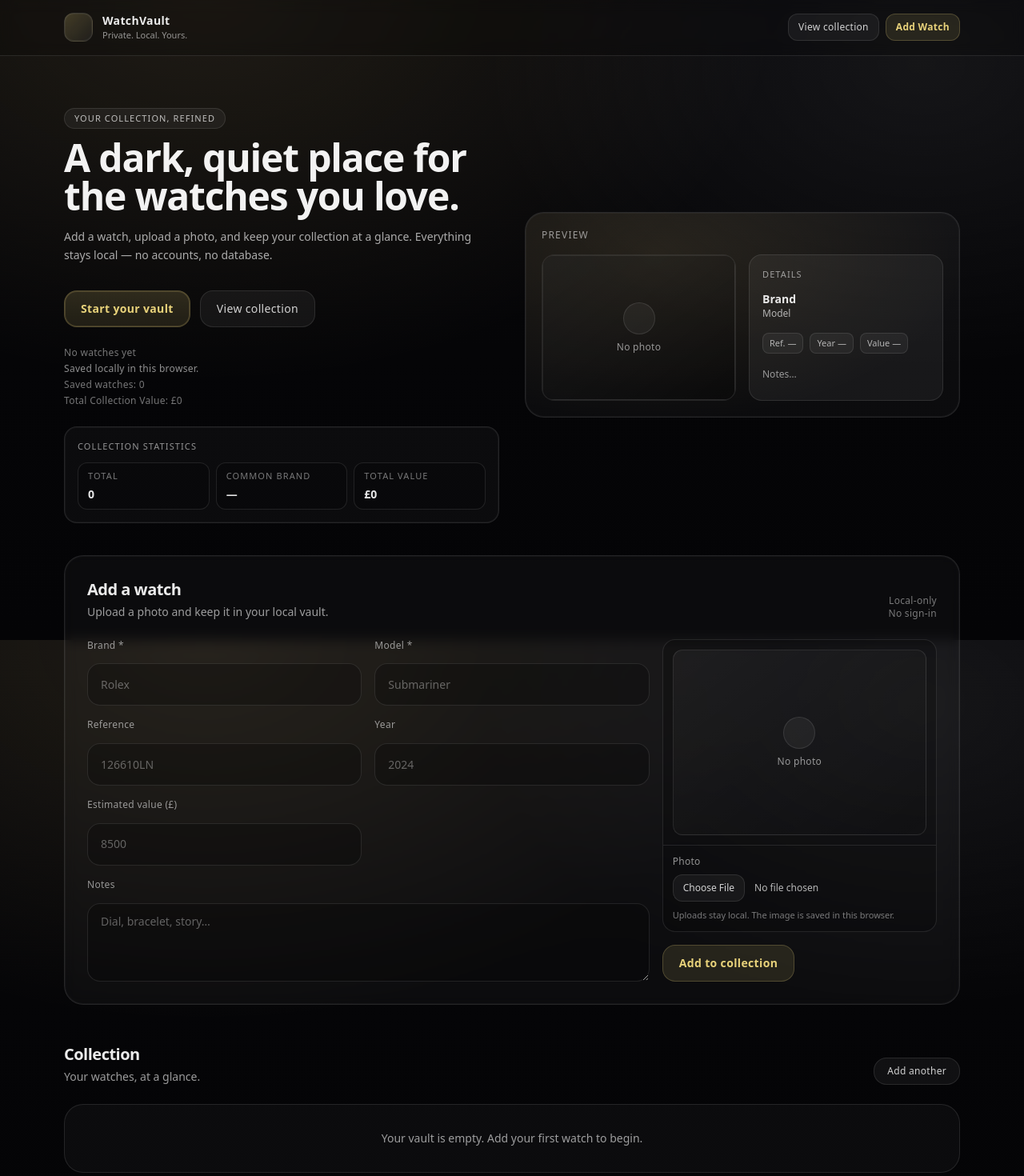
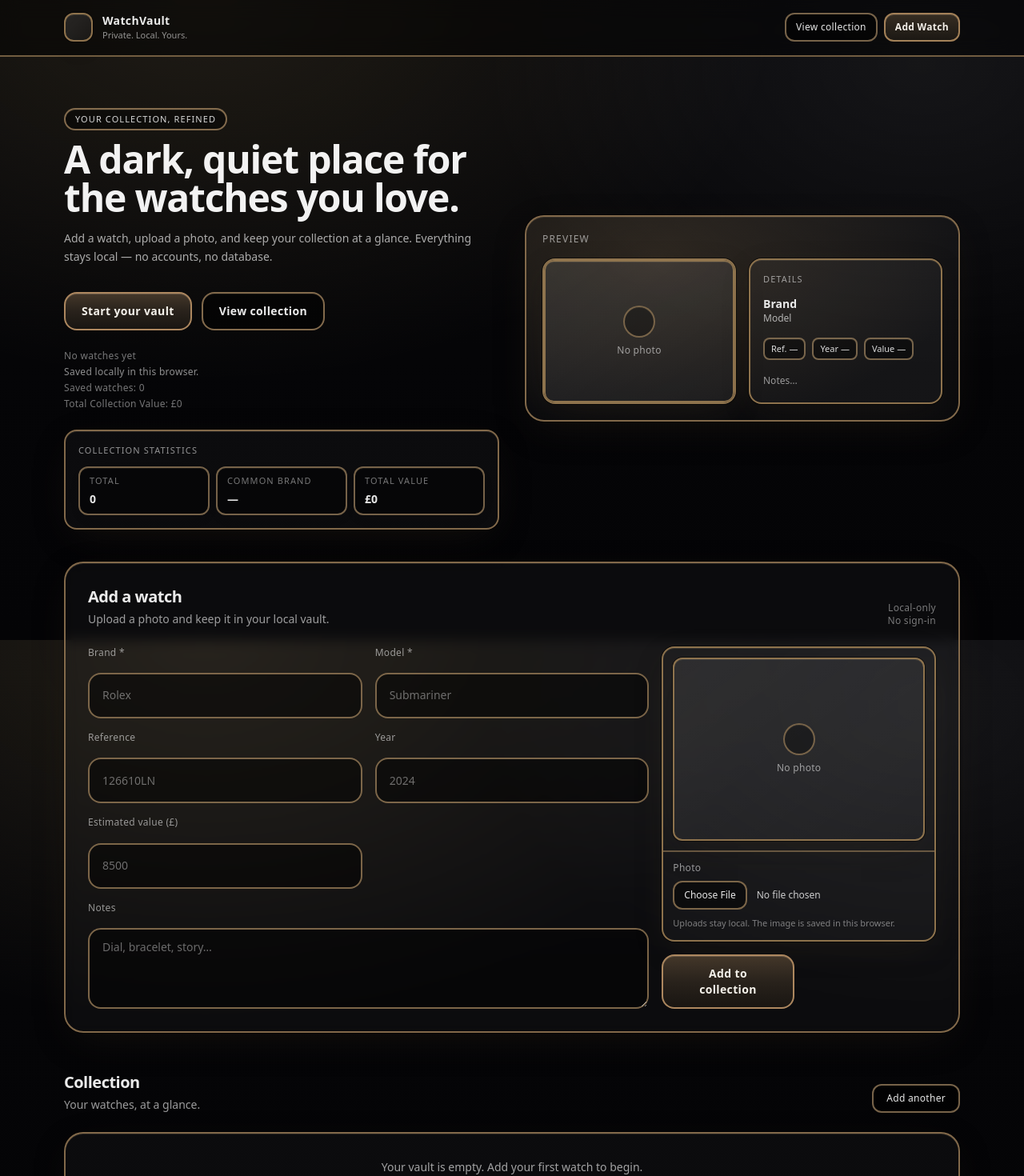
Before and after one commit to cosmodoc65-gif/Watchvault, a Next.js app: page / in a window 1280 px wide. Shown: the top 1470 px of the page at 80% size. Built offline with nearby package versions, Linux system fonts and the light colour scheme.

Commit message:
golden frames

```diff
--- a/app/page.tsx
+++ b/app/page.tsx
@@ -18,11 +18,51 @@ function classNames(...values: Array<string | false | undefined | null>) {
   return values.filter(Boolean).join(" ");
 }
 
+/**
+ * Champagne / antique brushed gold — strong legibility on black, still boutique-restrained.
+ * ~2px frames, warm metallic tone, soft separation shadows (no neon, no orange pop).
+ */
+const gold = {
+  frame:
+    "border-2 border-[hsla(35,30%,46%,0.92)] bg-white/[0.03] shadow-[inset_0_1px_0_0_hsla(38,22%,58%,0.2),0_0_0_1px_rgba(0,0,0,0.55),0_12px_44px_-14px_hsla(36,32%,14%,0.45)]",
+  frameLg:
+    "border-2 border-[hsla(34,28%,44%,0.9)] bg-white/[0.03] shadow-[inset_0_1px_0_0_hsla(37,20%,56%,0.18),0_0_0_1px_rgba(0,0,0,0.58),0_14px_52px_-16px_hsla(36,30%,12%,0.48)]",
+  cardHover:
+    "transition duration-300 ease-out hover:border-[hsla(33,32%,54%,0.98)] hover:bg-white/[0.045] hover:shadow-[inset_0_1px_0_0_hsla(36,24%,64%,0.24),0_0_0_1px_hsla(34,28%,32%,0.45),0_22px_58px_-18px_hsla(36,34%,10%,0.5)] hover:-translate-y-0.5",
+  focus:
+    "focus:border-[hsla(33,30%,52%,0.95)] focus:ring-2 focus:ring-[hsla(34,32%,42%,0.45)] focus:ring-offset-2 focus:ring-offset-[#070708]",
+  input:
+    "rounded-2xl border-2 border-[hsla(34,26%,44%,0.88)] bg-black/45 px-4 py-3 text-sm text-white/92 outline-none placeholder:text-white/40",
+  tag: "rounded-lg border-2 border-[hsla(34,24%,46%,0.82)] bg-black/38 px-2 py-1 text-[11px] text-white/85 shadow-[inset_0_1px_0_0_hsla(36,18%,54%,0.12)]",
+  statCell:
+    "rounded-xl border-2 border-[hsla(34,24%,44%,0.85)] bg-black/42 px-3 py-2 shadow-[inset_0_1px_0_0_hsla(36,18%,52%,0.12),0_6px_22px_-14px_hsla(36,30%,10%,0.42)]",
+  btnPrimary:
+    "rounded-2xl border-2 border-[hsla(32,34%,54%,0.96)] bg-gradient-to-b from-[hsla(33,24%,22%,0.97)] via-[hsla(32,20%,14%,0.95)] to-[hsla(30,18%,9%,0.94)] px-5 py-3 text-sm font-semibold tracking-wide text-[hsla(38,38%,95%,0.99)] shadow-[inset_0_1px_0_0_hsla(36,26%,62%,0.32)] transition hover:border-[hsla(31,36%,58%,0.99)] hover:shadow-[inset_0_1px_0_0_hsla(35,28%,68%,0.22),0_0_36px_-12px_hsla(36,36%,22%,0.45)]",
+  btnSecondary:
+    "rounded-2xl border-2 border-[hsla(34,26%,46%,0.88)] bg-black/48 px-5 py-3 text-sm font-semibold tracking-wide text-white/92 shadow-[inset_0_1px_0_0_hsla(36,18%,52%,0.14)] transition hover:border-[hsla(32,30%,54%,0.95)] hover:bg-black/56 hover:text-white",
+  btnSmPrimary:
+    "rounded-xl border-2 border-[hsla(32,32%,52%,0.94)] bg-gradient-to-b from-[hsla(32,22%,18%,0.96)] to-[hsla(30,16%,10%,0.94)] px-3 py-2 text-xs font-semibold tracking-wide text-[hsla(38,36%,94%,0.99)] shadow-[inset_0_1px_0_0_hsla(35,24%,58%,0.28)] transition hover:border-[hsla(31,36%,56%,0.98)] hover:shadow-[0_0_28px_-10px_hsla(36,34%,18%,0.42)]",
+  btnSmSecondary:
+    "rounded-xl border-2 border-[hsla(34,24%,44%,0.86)] bg-black/52 px-3 py-2 text-xs tracking-wide text-white/90 transition hover:border-[hsla(32,30%,52%,0.95)] hover:bg-black/60",
+  pill:
+    "rounded-full border-2 border-[hsla(34,26%,46%,0.88)] bg-black/40 px-3 py-1 text-[11px] tracking-widest text-white/82 shadow-[inset_0_1px_0_0_hsla(36,18%,54%,0.14)]",
+};
+
 function Placeholder() {
   return (
-    <div className="flex h-full w-full items-center justify-center rounded-xl border border-white/10 bg-gradient-to-br from-white/5 to-white/0">
+    <div
+      className={classNames(
+        "flex h-full w-full items-center justify-center rounded-xl bg-gradient-to-br from-white/[0.04] to-transparent",
+        gold.frame,
+      )}
+    >
       <div className="text-center">
-        <div className="mx-auto mb-2 h-10 w-10 rounded-full border border-white/10 bg-white/5" />
+        <div
+          className={classNames(
+            "mx-auto mb-2 h-10 w-10 rounded-full bg-black/30",
+            "border-2 border-[hsla(34,26%,44%,0.82)] shadow-[inset_0_1px_0_0_hsla(36,18%,52%,0.12)]",
+          )}
+        />
         <p className="text-xs tracking-wide text-white/55">No photo</p>
       </div>
     </div>
@@ -47,36 +87,46 @@ function WatchCard({
   onEdit: (watch: Watch) => void;
 }) {
   return (
-    <div className="group relative overflow-hidden rounded-2xl border border-white/10 bg-white/[0.03] shadow-[0_0_0_1px_rgba(255,255,255,0.04)_inset] backdrop-blur transition duration-300 hover:-translate-y-0.5 hover:border-white/15 hover:bg-white/[0.04] hover:shadow-[0_0_0_1px_rgba(255,255,255,0.06)_inset,0_18px_45px_-30px_rgba(0,0,0,0.75)]">
-      <div className="relative aspect-[4/3] w-full overflow-hidden bg-black/20">
+    <div
+      className={classNames(
+        "group relative overflow-hidden rounded-2xl backdrop-blur",
+        gold.frame,
+        gold.cardHover,
+      )}
+    >
+      <div className="relative aspect-[4/3] w-full overflow-hidden bg-black/25">
         {watch.photoUrl ? (
-          // Normal img avoids Next image config pitfalls for blob: URLs
           <img
             src={watch.photoUrl}
             alt={`${watch.brand} ${watch.model}`}
-            className="h-full w-full object-cover transition duration-500 group-hover:scale-[1.03]"
+            draggable={false}
+            className="h-full w-full object-cover transition duration-500 ease-out group-hover:scale-[1.02]"
           />
         ) : (
           <Placeholder />
         )}
         <div className="pointer-events-none absolute inset-0 bg-gradient-to-t from-black/65 via-black/0 to-black/0" />
       </div>
-      <div className="absolute right-3 top-3 flex items-center gap-2 opacity-100 sm:opacity-0 sm:transition sm:group-hover:opacity-100">
+      <div className="absolute right-3 top-3 flex items-center gap-2 opacity-100 sm:opacity-0 sm:transition-opacity sm:duration-300 sm:group-hover:opacity-100">
         <button
           type="button"
           onClick={() => onEdit(watch)}
-          className="rounded-xl border border-white/10 bg-black/40 px-2.5 py-2 text-[11px] tracking-wide text-white/80 backdrop-blur transition hover:bg-black/55 hover:text-white"
+          className={classNames(
+            "px-2.5 py-2 text-[11px] font-medium tracking-wide text-white/90 backdrop-blur",
+            gold.btnSmSecondary,
+          )}
           aria-label={`Edit ${watch.brand} ${watch.model}`}
-          title="Edit"
         >
           Edit
         </button>
         <button
           type="button"
           onClick={() => onDelete(watch.id)}
-          className="rounded-xl border border-white/10 bg-black/40 px-2.5 py-2 text-[11px] tracking-wide text-white/80 backdrop-blur transition hover:bg-black/55 hover:text-white"
+          className={classNames(
+            "px-2.5 py-2 text-[11px] font-medium tracking-wide text-white/90 backdrop-blur",
+            gold.btnSmSecondary,
+          )}
           aria-label={`Delete ${watch.brand} ${watch.model}`}
-          title="Delete"
         >
           Delete
         </button>
@@ -87,27 +137,17 @@ function WatchCard({
             <p className="truncate text-sm font-semibold tracking-wide text-white/92">{watch.brand}</p>
             <p className="truncate text-xs text-white/65">{watch.model}</p>
           </div>
-          <span className="shrink-0 rounded-full border border-amber-200/15 bg-amber-200/10 px-2 py-1 text-[10px] tracking-widest text-amber-200/80">
+          <span className="shrink-0 rounded-full border-2 border-[hsla(32,32%,50%,0.92)] bg-[hsla(30,16%,8%,0.78)] px-2 py-1 text-[10px] tracking-widest text-[hsla(38,36%,92%,0.97)] shadow-[inset_0_1px_0_0_hsla(36,22%,56%,0.2)]">
             VAULTED
           </span>
         </div>
 
         {(watch.reference || watch.year || typeof watch.estimatedValue === "number") && (
           <div className="mt-3 flex flex-wrap gap-2">
-            {watch.reference ? (
-              <span className="rounded-lg border border-white/10 bg-white/5 px-2 py-1 text-[11px] text-white/70">
-                Ref. {watch.reference}
-              </span>
-            ) : null}
-            {watch.year ? (
-              <span className="rounded-lg border border-white/10 bg-white/5 px-2 py-1 text-[11px] text-white/70">
-                Year {watch.year}
-              </span>
-            ) : null}
+            {watch.reference ? <span className={gold.tag}>Ref. {watch.reference}</span> : null}
+            {watch.year ? <span className={gold.tag}>Year {watch.year}</span> : null}
             {typeof watch.estimatedValue === "number" ? (
-              <span className="rounded-lg border border-white/10 bg-white/5 px-2 py-1 text-[11px] text-white/70">
-                Estimated Value: {formatGBP(watch.estimatedValue)}
-              </span>
+              <span className={gold.tag}>Estimated Value: {formatGBP(watch.estimatedValue)}</span>
             ) : null}
           </div>
         )}
@@ -292,10 +332,15 @@ export default function Page() {
 
   return (
     <div className="min-h-screen">
-      <header className="sticky top-0 z-40 border-b border-white/10 bg-black/20 backdrop-blur">
+      <header className="sticky top-0 z-40 border-b-2 border-[hsla(34,28%,42%,0.82)] bg-black/45 backdrop-blur-md">
         <div className="mx-auto flex max-w-6xl items-center justify-between px-4 py-4">
           <div className="flex items-center gap-3">
-            <div className="h-9 w-9 rounded-xl border border-white/10 bg-gradient-to-br from-amber-200/20 to-white/5 shadow-[0_0_0_1px_rgba(255,255,255,0.04)_inset]" />
+            <div
+              className={classNames(
+                "h-9 w-9 rounded-xl bg-gradient-to-br from-white/[0.08] to-white/[0.02]",
+                gold.frame,
+              )}
+            />
             <div>
               <p className="text-sm font-semibold tracking-wide">WatchVault</p>
               <p className="text-[11px] text-white/55">Private. Local. Yours.</p>
@@ -306,14 +351,14 @@ export default function Page() {
             <button
               type="button"
               onClick={() => document.getElementById("collection")?.scrollIntoView({ behavior: "smooth" })}
-              className="hidden rounded-xl border border-white/10 bg-white/5 px-3 py-2 text-xs tracking-wide text-white/80 hover:bg-white/10 sm:inline-flex"
+              className={classNames("hidden sm:inline-flex", gold.btnSmSecondary)}
             >
               View collection
             </button>
             <button
               type="button"
               onClick={() => document.getElementById("add-watch")?.scrollIntoView({ behavior: "smooth" })}
-              className="rounded-xl border border-amber-200/20 bg-amber-200/10 px-3 py-2 text-xs font-semibold tracking-wide text-amber-200/90 hover:bg-amber-200/15"
+              className={gold.btnSmPrimary}
             >
               Add Watch
             </button>
@@ -325,9 +370,7 @@ export default function Page() {
         <section className="pb-10 pt-12 sm:pt-16">
           <div className="grid gap-8 lg:grid-cols-2 lg:items-center">
             <div>
-              <p className="mb-3 inline-flex items-center gap-2 rounded-full border border-white/10 bg-white/5 px-3 py-1 text-[11px] tracking-widest text-white/70">
-                YOUR COLLECTION, REFINED
-              </p>
+              <p className={classNames("mb-3 inline-flex items-center gap-2", gold.pill)}>YOUR COLLECTION, REFINED</p>
               <h1 className="text-balance text-4xl font-semibold tracking-tight text-white/95 sm:text-5xl">
                 A dark, quiet place for the watches you love.
               </h1>
@@ -340,14 +383,14 @@ export default function Page() {
                 <button
                   type="button"
                   onClick={() => document.getElementById("add-watch")?.scrollIntoView({ behavior: "smooth" })}
-                  className="rounded-2xl border border-amber-200/20 bg-gradient-to-b from-amber-200/15 to-amber-200/10 px-5 py-3 text-sm font-semibold tracking-wide text-amber-200/90 shadow-[0_0_0_1px_rgba(255,215,128,0.16)_inset] hover:from-amber-200/20 hover:to-amber-200/12"
+                  className={gold.btnPrimary}
                 >
                   Start your vault
                 </button>
                 <button
                   type="button"
                   onClick={() => document.getElementById("collection")?.scrollIntoView({ behavior: "smooth" })}
-                  className="rounded-2xl border border-white/10 bg-white/5 px-5 py-3 text-sm tracking-wide text-white/80 hover:bg-white/10"
+                  className={gold.btnSecondary}
                 >
                   View collection
                 </button>
@@ -362,20 +405,20 @@ export default function Page() {
                 </p>
               </div>
 
-              <div className="mt-6 grid gap-3 rounded-2xl border border-white/10 bg-white/[0.03] p-4 shadow-[0_0_0_1px_rgba(255,255,255,0.04)_inset] sm:max-w-xl">
+              <div className={classNames("mt-6 grid gap-3 rounded-2xl p-4 sm:max-w-xl", gold.frameLg)}>
                 <p className="text-[11px] tracking-widest text-white/55">COLLECTION STATISTICS</p>
                 <div className="grid gap-2 sm:grid-cols-3">
-                  <div className="rounded-xl border border-white/10 bg-black/20 px-3 py-2">
+                  <div className={gold.statCell}>
                     <p className="text-[11px] tracking-widest text-white/45">TOTAL</p>
                     <p className="mt-1 text-sm font-semibold text-white/90">{isMounted ? watches.length : "—"}</p>
                   </div>
-                  <div className="rounded-xl border border-white/10 bg-black/20 px-3 py-2">
+                  <div className={gold.statCell}>
                     <p className="text-[11px] tracking-widest text-white/45">COMMON BRAND</p>
                     <p className="mt-1 truncate text-sm font-semibold text-white/90">
                       {isMounted ? (mostCommonBrand ?? "—") : "—"}
                     </p>
                   </div>
-                  <div className="rounded-xl border border-white/10 bg-black/20 px-3 py-2">
+                  <div className={gold.statCell}>
                     <p className="text-[11px] tracking-widest text-white/45">TOTAL VALUE</p>
                     <p className="mt-1 text-sm font-semibold text-white/90">
                       {isMounted ? formatGBP(totalCollectionValue) : "—"}
@@ -385,30 +428,31 @@ export default function Page() {
               </div>
             </div>
 
-            <div className="relative overflow-hidden rounded-3xl border border-white/10 bg-white/[0.03] p-5 shadow-[0_0_0_1px_rgba(255,255,255,0.04)_inset]">
-              <div className="absolute inset-0 bg-[radial-gradient(650px_350px_at_30%_20%,rgba(255,215,128,0.10),transparent_60%)]" />
+            <div className={classNames("relative overflow-hidden rounded-3xl p-5", gold.frameLg)}>
+              <div className="absolute inset-0 bg-[radial-gradient(650px_350px_at_30%_20%,hsla(35,28%,48%,0.22),transparent_60%)]" />
               <div className="relative">
                 <p className="text-xs tracking-widest text-white/55">PREVIEW</p>
                 <div className="mt-4 grid grid-cols-2 gap-4">
-                  <div className="aspect-[4/3] overflow-hidden rounded-2xl border border-white/10 bg-black/20">
+                  <div className={classNames("aspect-[4/3] overflow-hidden rounded-2xl bg-black/25", gold.frame)}>
                     {photoPreviewUrl ? (
-                      <img src={photoPreviewUrl} alt="Selected watch preview" className="h-full w-full object-cover" />
+                      <img
+                        src={photoPreviewUrl}
+                        alt="Selected watch preview"
+                        draggable={false}
+                        className="h-full w-full object-cover"
+                      />
                     ) : (
                       <Placeholder />
                     )}
                   </div>
-                  <div className="rounded-2xl border border-white/10 bg-white/5 p-4">
+                  <div className={classNames("rounded-2xl bg-white/[0.04] p-4", gold.frame)}>
                     <p className="text-[11px] tracking-widest text-white/55">DETAILS</p>
                     <p className="mt-3 truncate text-sm font-semibold text-white/90">{brand || "Brand"}</p>
                     <p className="truncate text-xs text-white/65">{model || "Model"}</p>
                     <div className="mt-4 flex flex-wrap gap-2">
-                      <span className="rounded-lg border border-white/10 bg-white/5 px-2 py-1 text-[11px] text-white/65">
-                        Ref. {reference || "—"}
-                      </span>
-                      <span className="rounded-lg border border-white/10 bg-white/5 px-2 py-1 text-[11px] text-white/65">
-                        Year {year || "—"}
-                      </span>
-                      <span className="rounded-lg border border-white/10 bg-white/5 px-2 py-1 text-[11px] text-white/65">
+                      <span className={gold.tag}>Ref. {reference || "—"}</span>
+                      <span className={gold.tag}>Year {year || "—"}</span>
+                      <span className={gold.tag}>
                         Value {estimatedValue ? `£${estimatedValue.replace(/[^\d]/g, "")}` : "—"}
                       </span>
                     </div>
@@ -422,7 +466,7 @@ export default function Page() {
 
         <section
           id="add-watch"
-          className="scroll-mt-24 rounded-3xl border border-white/10 bg-white/[0.03] p-5 shadow-[0_0_0_1px_rgba(255,255,255,0.04)_inset] backdrop-blur sm:p-7"
+          className={classNames("scroll-mt-24 rounded-3xl p-5 backdrop-blur sm:p-7", gold.frameLg)}
         >
           <div className="flex items-end justify-between gap-4">
             <div>
@@ -442,7 +486,7 @@ export default function Page() {
                 <input
                   value={brand}
                   onChange={(e) => setBrand(e.target.value)}
-                  className="rounded-2xl border border-white/10 bg-black/25 px-4 py-3 text-sm text-white/90 outline-none placeholder:text-white/35 focus:border-amber-200/25"
+                  className={classNames(gold.input, gold.focus)}
                   placeholder="Rolex"
                   required
                 />
@@ -453,7 +497,7 @@ export default function Page() {
                 <input
                   value={model}
                   onChange={(e) => setModel(e.target.value)}
-                  className="rounded-2xl border border-white/10 bg-black/25 px-4 py-3 text-sm text-white/90 outline-none placeholder:text-white/35 focus:border-amber-200/25"
+                  className={classNames(gold.input, gold.focus)}
                   placeholder="Submariner"
                   required
                 />
@@ -464,7 +508,7 @@ export default function Page() {
                 <input
                   value={reference}
                   onChange={(e) => setReference(e.target.value)}
-                  className="rounded-2xl border border-white/10 bg-black/25 px-4 py-3 text-sm text-white/90 outline-none placeholder:text-white/35 focus:border-amber-200/25"
+                  className={classNames(gold.input, gold.focus)}
                   placeholder="126610LN"
                 />
               </label>
@@ -474,7 +518,7 @@ export default function Page() {
                 <input
                   value={year}
                   onChange={(e) => setYear(e.target.value)}
-                  className="rounded-2xl border border-white/10 bg-black/25 px-4 py-3 text-sm text-white/90 outline-none placeholder:text-white/35 focus:border-amber-200/25"
+                  className={classNames(gold.input, gold.focus)}
                   placeholder="2024"
                   inputMode="numeric"
                 />
@@ -485,7 +529,7 @@ export default function Page() {
                 <input
                   value={estimatedValue}
                   onChange={(e) => setEstimatedValue(e.target.value)}
-                  className="rounded-2xl border border-white/10 bg-black/25 px-4 py-3 text-sm text-white/90 outline-none placeholder:text-white/35 focus:border-amber-200/25"
+                  className={classNames(gold.input, gold.focus)}
                   placeholder="8500"
                   inputMode="numeric"
                 />
@@ -496,29 +540,34 @@ export default function Page() {
                 <textarea
                   value={notes}
                   onChange={(e) => setNotes(e.target.value)}
-                  className="min-h-[92px] resize-y rounded-2xl border border-white/10 bg-black/25 px-4 py-3 text-sm text-white/90 outline-none placeholder:text-white/35 focus:border-amber-200/25"
+                  className={classNames("min-h-[92px] resize-y", gold.input, gold.focus)}
                   placeholder="Dial, bracelet, story…"
                 />
               </label>
             </div>
 
             <div className="grid gap-4">
-              <div className="overflow-hidden rounded-2xl border border-white/10 bg-black/20">
+              <div className={classNames("overflow-hidden rounded-2xl bg-black/25", gold.frame)}>
                 <div className="aspect-[4/3] p-3">
                   {photoPreviewUrl ? (
-                    <img src={photoPreviewUrl} alt="Photo preview" className="h-full w-full rounded-xl object-cover" />
+                    <img
+                      src={photoPreviewUrl}
+                      alt="Photo preview"
+                      draggable={false}
+                      className="h-full w-full rounded-xl object-cover"
+                    />
                   ) : (
                     <Placeholder />
                   )}
                 </div>
-                <div className="border-t border-white/10 p-3">
+                <div className="border-t-2 border-[hsla(34,26%,42%,0.72)] p-3">
                   <label className="grid gap-2">
                     <span className="text-xs tracking-wide text-white/55">Photo</span>
                     <input
                       type="file"
                       accept="image/*"
                       onChange={(e) => onPickPhoto(e.target.files?.[0] ?? null)}
-                      className="block w-full text-xs text-white/70 file:mr-3 file:rounded-xl file:border file:border-white/10 file:bg-white/5 file:px-3 file:py-2 file:text-xs file:text-white/80 hover:file:bg-white/10"
+                      className="block w-full text-xs text-white/78 file:mr-3 file:rounded-xl file:border-2 file:border-[hsla(34,26%,44%,0.88)] file:bg-black/45 file:px-3 file:py-2 file:text-xs file:font-medium file:text-white/90 hover:file:border-[hsla(32,32%,52%,0.95)] hover:file:bg-black/55"
                     />
                   </label>
                   <p className="mt-2 text-[11px] leading-relaxed text-white/45">
@@ -528,21 +577,11 @@ export default function Page() {
               </div>
 
               <div className="grid gap-3 sm:grid-cols-2">
-                <button
-                  type="submit"
-                  className={classNames(
-                    "rounded-2xl border border-amber-200/20 bg-amber-200/10 px-5 py-3 text-sm font-semibold tracking-wide text-amber-200/90",
-                    "hover:bg-amber-200/15",
-                  )}
-                >
+                <button type="submit" className={gold.btnPrimary}>
                   {editingWatchId ? "Save Changes" : "Add to collection"}
                 </button>
                 {editingWatchId ? (
-                  <button
-                    type="button"
-                    onClick={onCancelEdit}
-                    className="rounded-2xl border border-white/10 bg-white/5 px-5 py-3 text-sm font-semibold tracking-wide text-white/80 hover:bg-white/10"
-                  >
+                  <button type="button" onClick={onCancelEdit} className={gold.btnSecondary}>
                     Cancel Edit
                   </button>
                 ) : (
@@ -562,18 +601,18 @@ export default function Page() {
             <button
               type="button"
               onClick={() => document.getElementById("add-watch")?.scrollIntoView({ behavior: "smooth" })}
-              className="rounded-2xl border border-white/10 bg-white/5 px-4 py-2 text-xs tracking-wide text-white/80 hover:bg-white/10"
+              className={classNames("rounded-2xl px-4 py-2", gold.btnSmSecondary)}
             >
               Add another
             </button>
           </div>
 
           {!isMounted ? (
-            <div className="mt-6 rounded-3xl border border-white/10 bg-white/[0.03] p-8 text-center text-sm text-white/60">
+            <div className={classNames("mt-6 rounded-3xl p-8 text-center text-sm text-white/62", gold.frameLg)}>
               Loading collection...
             </div>
           ) : watches.length === 0 ? (
-            <div className="mt-6 rounded-3xl border border-white/10 bg-white/[0.03] p-8 text-center text-sm text-white/60">
+            <div className={classNames("mt-6 rounded-3xl p-8 text-center text-sm text-white/62", gold.frameLg)}>
               Your vault is empty. Add your first watch to begin.
             </div>
           ) : (
```
